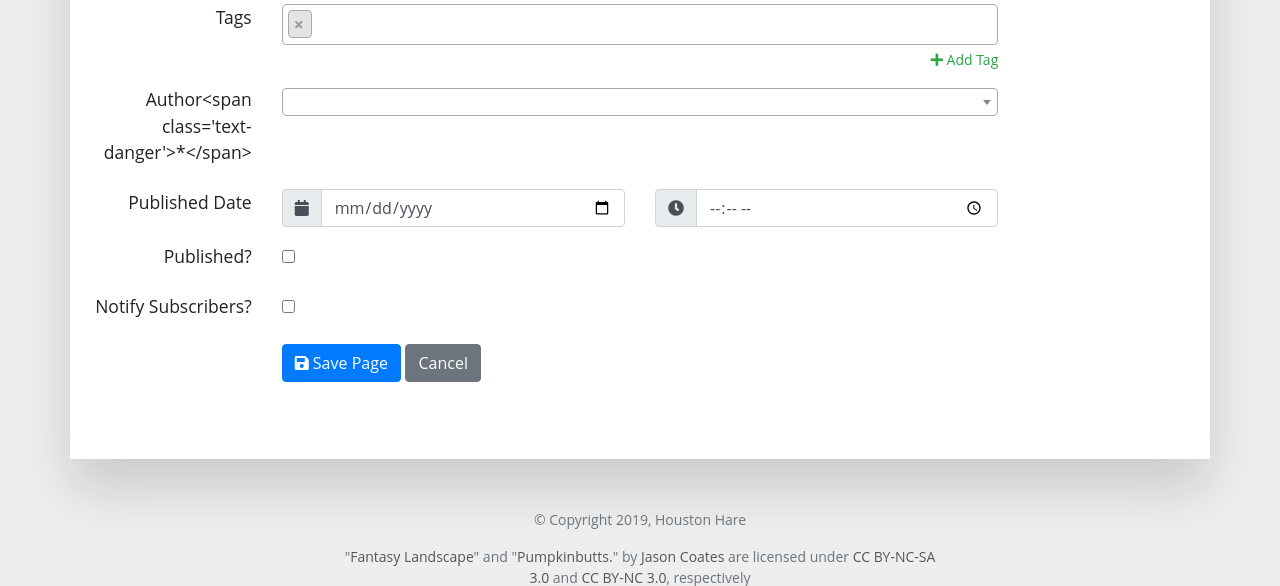
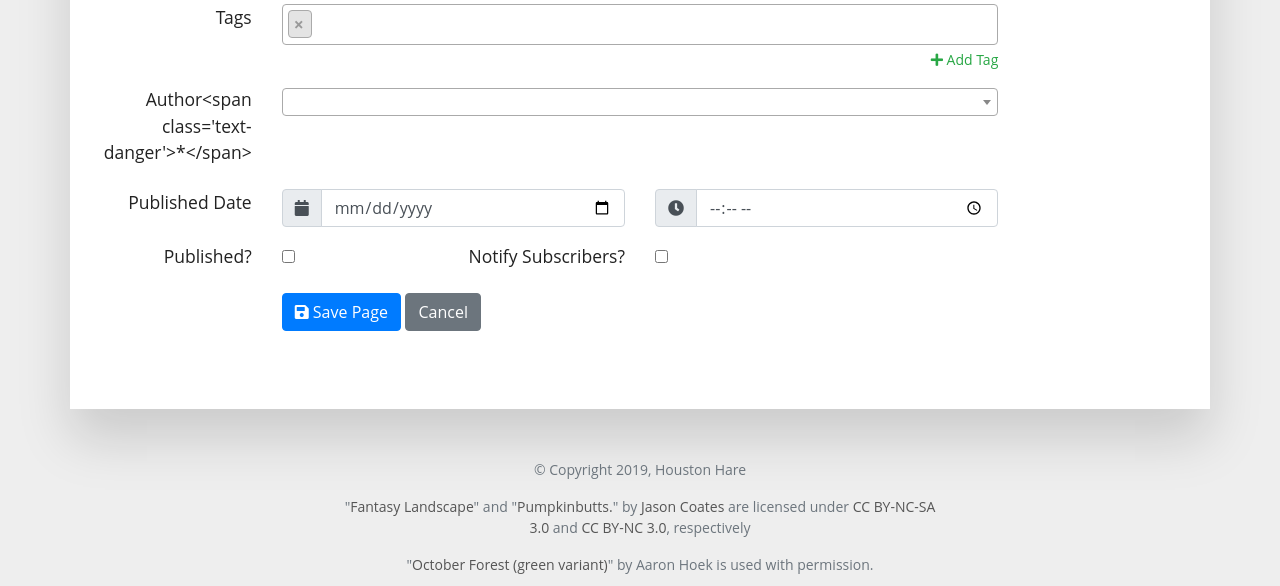
Before and after one commit to treetrnk/flask_writer, a Flask app: template app/templates/admin/page-edit.html in a window 1280 px wide. Shown: the part 1288-1874 px from the top of the page. Run offline with Flask 2, Linux system fonts and the light colour scheme; the template is opened without the code that fills it: values that come from a table or form of the project are taken from there, others are empty; some libraries are stand-ins or nearby versions.

Commit message:
Fix formatting of notify checkbox

```diff
--- a/app/templates/admin/page-edit.html
+++ b/app/templates/admin/page-edit.html
@@ -253,7 +253,7 @@
 	<!--PUBLISHED-->
 	<div class="form-group row">
 		{{ form.published.label(class="col-sm-2 control-from-label text-md-right") }}
-		<div class="col-sm-8">
+		<div class="col-sm-1">
 			{% if form.published.errors %}
 				{{ form.published(class="is-invalid") }}
 				<div class="invalid-feedback">
@@ -265,12 +265,10 @@
 				{{ form.published() }}
 			{% endif %}
 		</div>
-	</div>
 
-	<!--NOTIFY SUBS-->
-	<div class="form-group row">
-		{{ form.notify_subs.label(class="col-sm-2 control-from-label text-md-right") }}
-		<div class="col-sm-8">
+		<!--NOTIFY SUBS-->
+		{{ form.notify_subs.label(class="col-sm-3 control-from-label text-md-right") }}
+		<div class="col-sm-6">
 			{% if form.notify_subs.errors %}
 				{{ form.notify_subs(class="is-invalid") }}
 				<div class="invalid-feedback">
```
